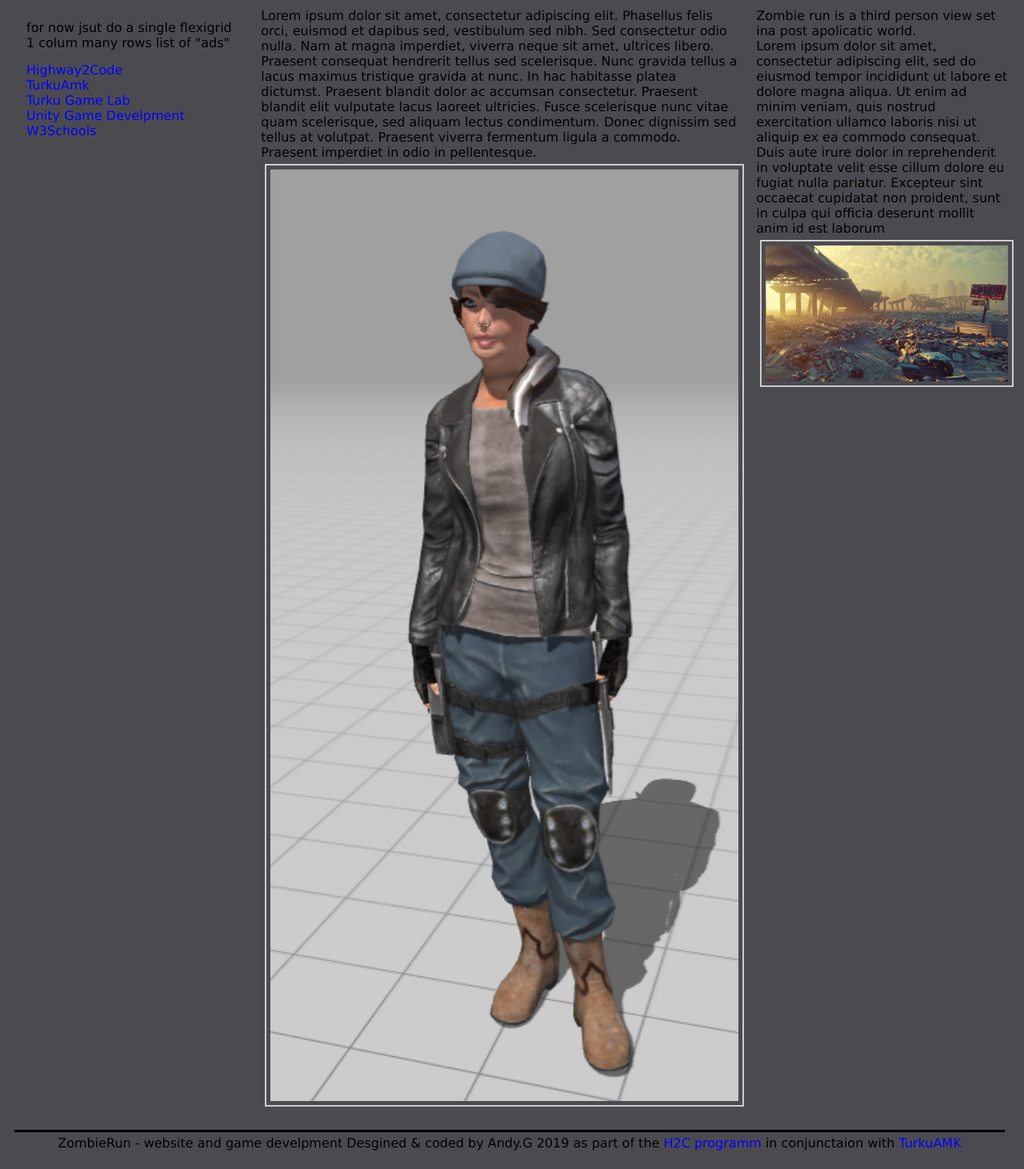
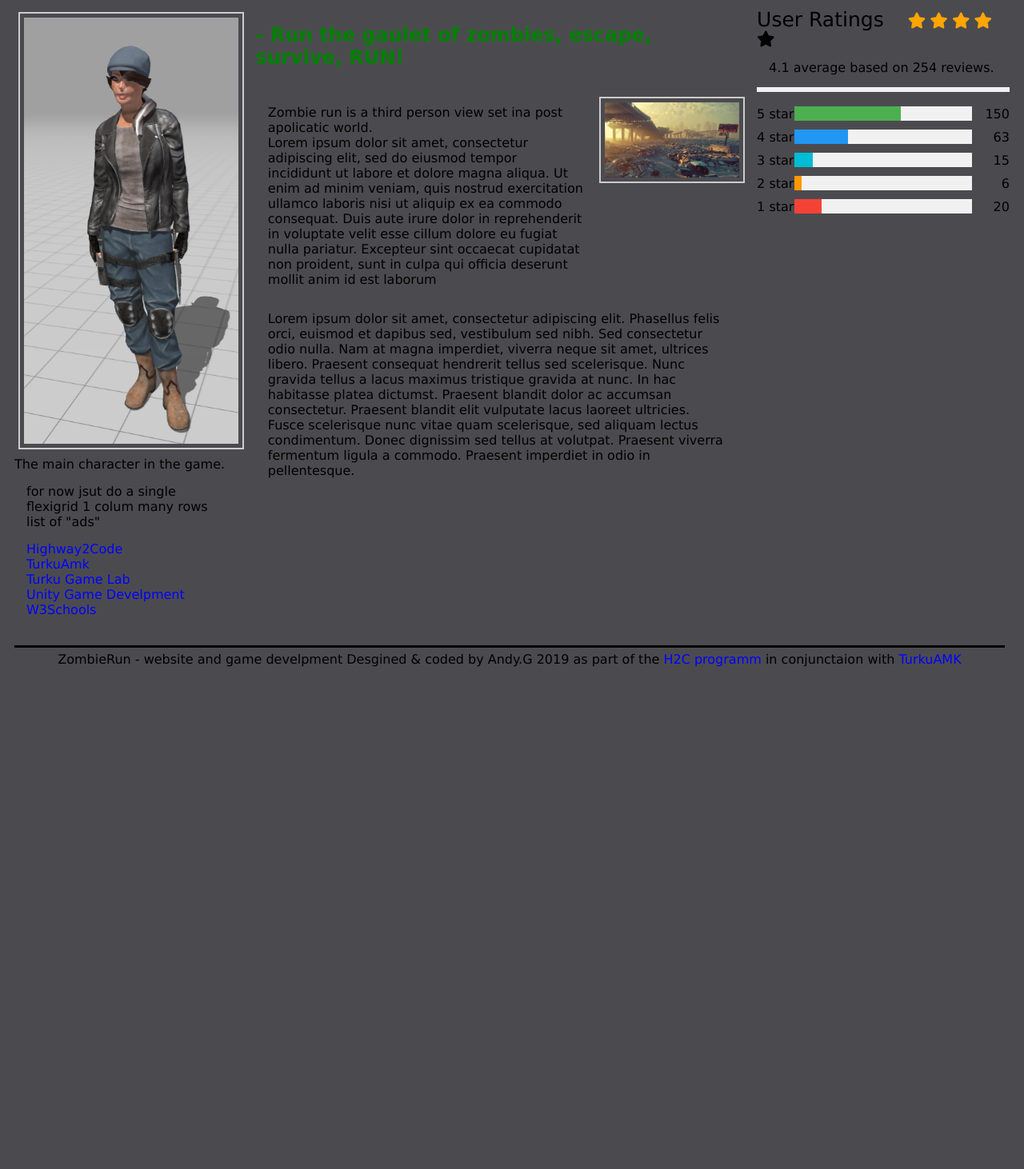
Before and after one commit to agdod/ZombieRun_webSite, a PHP site: page / in a window 1280 px wide. Shown: the part 243-1705 px from the top of the page at 80% size. After the commit the page ends 1077 px from the top, so only its background shows below. Run offline with PHP 8.4, Linux system fonts and the light colour scheme; some libraries are stand-ins or nearby versions.

Commit message:
adding review and other content

```diff
--- a/index.php
+++ b/index.php
@@ -15,23 +15,108 @@
                 <h1>ZombieRun</h1>
             </div>
             <div class="right">
-                Zombie run is a third person view set ina  post apolicatic world. <br>
-                Lorem ipsum dolor sit amet, consectetur adipiscing elit, sed do eiusmod tempor incididunt ut labore et dolore magna aliqua.
-                Ut enim ad minim veniam, quis nostrud exercitation ullamco laboris nisi ut aliquip ex ea commodo consequat.
-                Duis aute irure dolor in reprehenderit in voluptate velit esse cillum dolore eu fugiat nulla pariatur.
-                Excepteur sint occaecat cupidatat non proident, sunt in culpa qui officia deserunt mollit anim id est laborum
-                <img src="/img/apocalipse.png" alt="Post world apocalipse">
+                <span class="sub-heading">User Ratings</span>
+                <span class="fa fa-star checked"></span>
+                <span class="fa fa-star checked"></span>
+                <span class="fa fa-star checked"></span>
+                <span class="fa fa-star checked"></span>
+                <span class="fa fa-star"></span>
+                <p>4.1 average based on 254 reviews.</p>
+                <hr style="border:3px solid #f1f1f1">
+
+                <div class="row">
+                <div class="side">
+                    <div>5 star</div>
+                </div>
+                <div class="middle">
+                    <div class="bar-container">
+                        <div class="bar-5"></div>
+                    </div>
+                </div>
+                <div class="side t-a-right">
+                    <div>150</div>
+                </div>
+                <div class="side">
+                    <div>4 star</div>
+                </div>
+                <div class="middle">
+                    <div class="bar-container">
+                        <div class="bar-4"></div>
+                    </div>
+                </div>
+                <div class="side t-a-right">
+                    <div>63</div>
+                </div>
+                <div class="side">
+                    <div>3 star</div>
+                </div>
+                <div class="middle">
+                    <div class="bar-container">
+                        <div class="bar-3"></div>
+                    </div>
+                </div>
+                <div class="side t-a-right">
+                    <div>15</div>
+                </div>
+                <div class="side">
+                    <div>2 star</div>
+                </div>
+                <div class="middle">
+                    <div class="bar-container">
+                        <div class="bar-2"></div>
+                    </div>
+                </div>
+                <div class="side t-a-right">
+                    <div>6</div>
+                </div>
+                <div class="side">
+                    <div>1 star</div>
+                </div>
+                <div class="middle">
+                    <div class="bar-container">
+                        <div class="bar-1"></div>
+                    </div>
+                </div>
+                <div class="side t-a-right">
+                    <div>20</div>
+                </div>
+                </div>
             </div>
             <div class="main">
-                Lorem ipsum dolor sit amet, consectetur adipiscing elit. Phasellus felis orci, euismod et dapibus sed, vestibulum sed nibh.
+            <h2> - Run the gaulet of zombies, escape, survive, RUN!</h2>
+            <div class="row">
+                <div class="col-30 col-a-r">
+                    <img src="/img/apocalipse.png" alt="Post world apocalipse">
+                </div>
+                <div class="middle">
+                    <p>
+                        Zombie run is a third person view set ina  post apolicatic world. <br>
+                        Lorem ipsum dolor sit amet, consectetur adipiscing elit, sed do eiusmod tempor incididunt ut labore et dolore magna aliqua.
+                        Ut enim ad minim veniam, quis nostrud exercitation ullamco laboris nisi ut aliquip ex ea commodo consequat.
+                        Duis aute irure dolor in reprehenderit in voluptate velit esse cillum dolore eu fugiat nulla pariatur.
+                        Excepteur sint occaecat cupidatat non proident, sunt in culpa qui officia deserunt mollit anim id est laborum
+
+                    </p>
+                </div>
+
+            </div>
+
+
+            <p>
+            Lorem ipsum dolor sit amet, consectetur adipiscing elit. Phasellus felis orci, euismod et dapibus sed, vestibulum sed nibh.
                 Sed consectetur odio nulla. Nam at magna imperdiet, viverra neque sit amet, ultrices libero. Praesent consequat hendrerit tellus sed scelerisque.
                 Nunc gravida tellus a lacus maximus tristique gravida at nunc. In hac habitasse platea dictumst. Praesent blandit dolor ac accumsan consectetur.
                 Praesent blandit elit vulputate lacus laoreet ultricies. Fusce scelerisque nunc vitae quam scelerisque, sed aliquam lectus condimentum.
                 Donec dignissim sed tellus at volutpat. Praesent viverra fermentum ligula a commodo. Praesent imperdiet in odio in pellentesque.
-                <img src="/img/mainCharacter.png" alt text=" main character">
+            </p>
+
+
 
             </div>
             <div class="left ads">
+            <img src="/img/mainCharacter.png" alt text=" main character">
+            The main character in the game.
+
                 <p>
                     <!-- use class id here as ads could be placed on several areas of the age/ site and set up using a single class -->
                     <!-- ?php include('ads.php') --> <!-- single file for ads allowing modifation to one file
```
